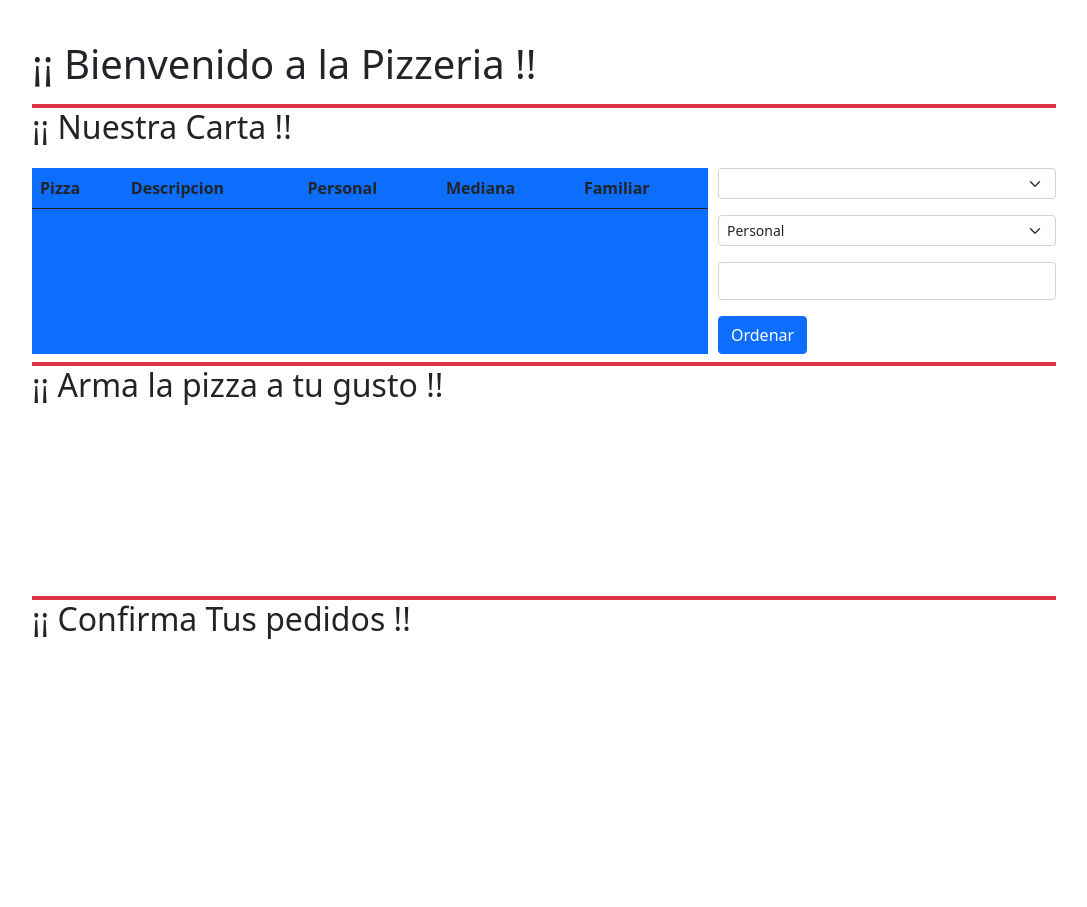
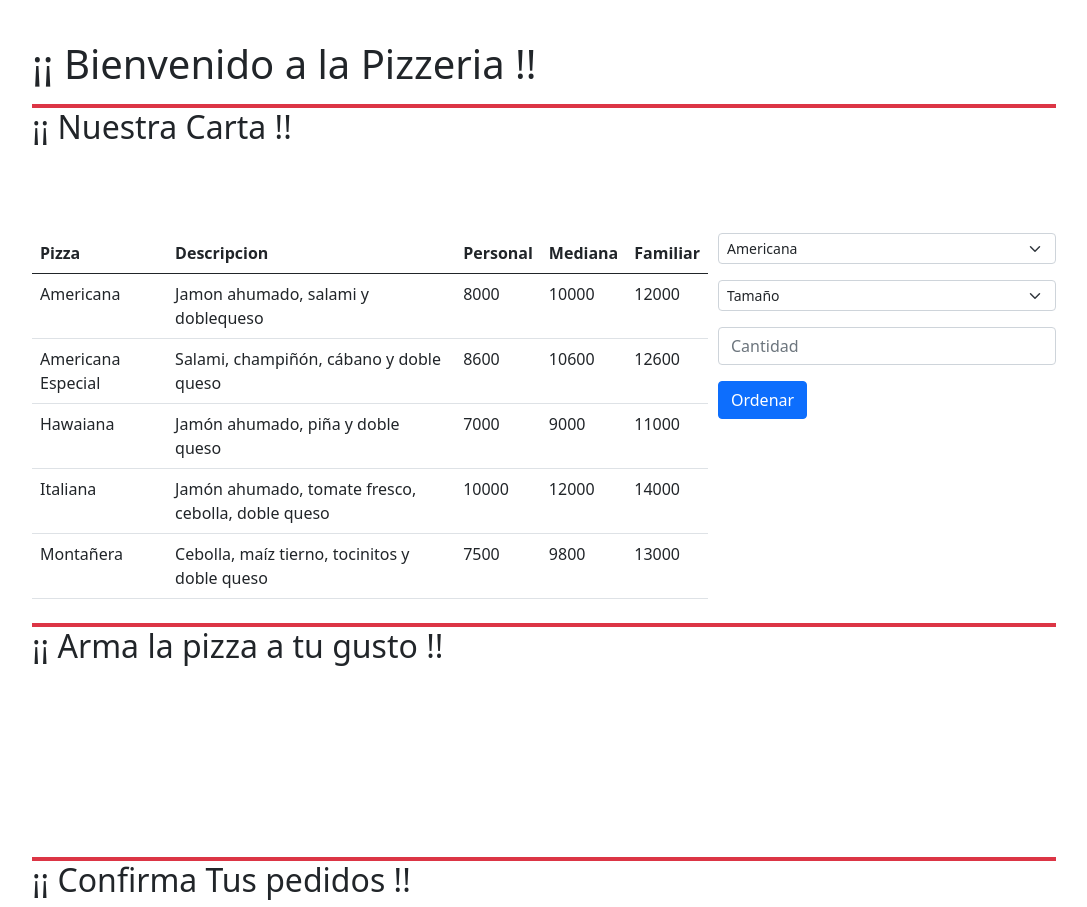
Before and after one commit to harrisonmtya1/JSArmaTuPizza.Montoya, a website: page index.html in a window 1280 px wide. Shown: the whole page, without its empty margins (96-1183 px from the left). Before the commit the page ends 800 px from the top, so only its background shows below. Drawn offline with nearby package versions, Linux system fonts and the light colour scheme.

Commit message:
Llenado de tabla de menu por medio de DOM - Seleccion de Pizza por medio del DOM

```diff
--- a/index.html
+++ b/index.html
@@ -19,7 +19,7 @@
     <section>
         <section class="carta">
             <h2 class="border-top border-danger mt-2 border-4">¡¡ Nuestra Carta !!</h2>
-            <div class="carta__tabla bg-primary">
+            <div class="carta__tabla">
                 <table class="table">
                     <thead>
                         <tr>
@@ -31,28 +31,24 @@
 
                         </tr>
                     </thead>
+                    <tbody id="tablaBody">
 
-                    <body>
+                    </tbody>
 
-                    </body>
-                    <tfoot>
-
-                    </tfoot>
                 </table>
             </div>
             <div class="carta__ordenar">
             <form>
-                <select class="form-select form-select-sm mb-3">
-                    <option></option>
-                    <option></option>
-                    <option></option>
+                <select class="form-select form-select-sm mb-3" id="seleccionPizza">
+
                 </select>
                 <select class="form-select form-select-sm mb-3">
+                    <option selected>Tamaño</option>
                     <option>Personal</option>
                     <option>Mediana</option>
                     <option>Familiar</option>
                 </select>
-                <input type="number" class="form-control mb-3">
+                <input type="number" class="form-control mb-3" placeholder="Cantidad">
                 <button type="submit" class="btn btn-primary">Ordenar</button>
             </form>
 
@@ -82,6 +78,7 @@
     </footer>
 
     <!-- <script src="js/app.js"></script> -->
+    <script src="js/DOM.js"></script>
 
 </body>
 
--- /dev/null
+++ b/js/DOM.js
@@ -0,0 +1,42 @@
+let carta = [{
+    nombre: "Americana",
+    descripcion: "Jamon ahumado, salami y doblequeso",
+    precio: [8000, 10000, 12000]
+},
+{
+    nombre: "Americana Especial",
+    descripcion: "Salami, champiñón, cábano y doble queso",
+    precio: [8600, 10600, 12600]
+},
+{
+    nombre: "Hawaiana",
+    descripcion: "Jamón ahumado, piña y doble queso",
+    precio: [7000, 9000, 11000]
+},
+{
+    nombre: "Italiana",
+    descripcion: "Jamón ahumado, tomate fresco, cebolla, doble queso",
+    precio: [10000, 12000, 14000]
+}, {
+    nombre: "Montañera",
+    descripcion: "Cebolla, maíz tierno, tocinitos y doble queso",
+    precio: [7500, 9800, 13000]
+}]
+
+let tablaBody=document.getElementById("tablaBody")
+let seleccionPizza=document.querySelector("#seleccionPizza");
+
+for (pizza of carta) {
+    let nuevaFila = document.createElement("tr");
+    let nuevaOpcion=document.createElement("option");
+
+    nuevaFila.innerHTML = `<td> ${pizza.nombre}</td>
+    <td>${pizza.descripcion}</td>
+    <td>${pizza.precio[0]}</td>
+    <td>${pizza.precio[1]}</td>
+    <td>${pizza.precio[2]}</td> `;
+    tablaBody.appendChild(nuevaFila);
+
+    nuevaOpcion.innerHTML=`${pizza.nombre}`;
+    seleccionPizza.appendChild(nuevaOpcion);
+}
```
